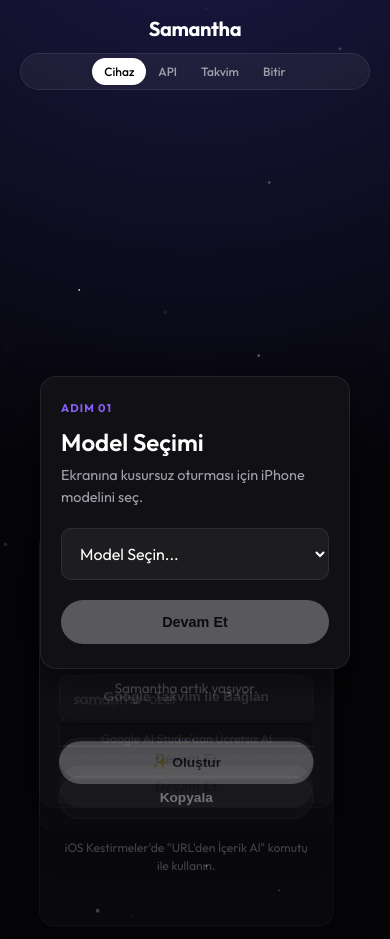
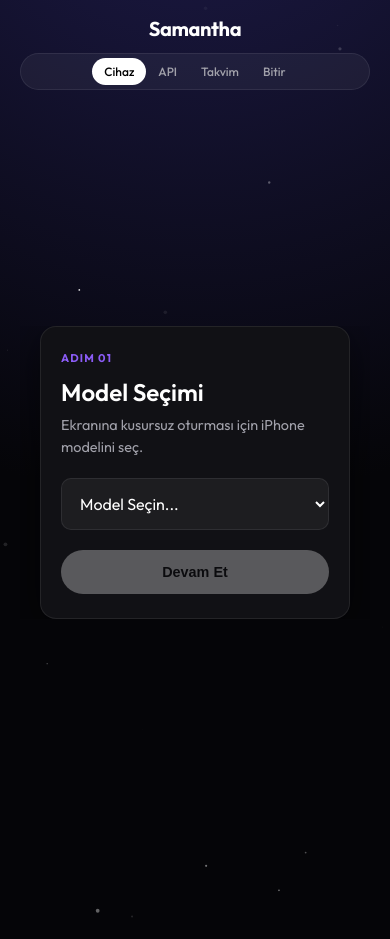
Before and after one commit to Nalende/icalwalpap, a Flask app: page / in a window 390 px wide. Run offline with Flask 3, Linux system fonts and the light colour scheme.

Commit message:
Update index.html

```diff
--- a/iCalendarPaper/templates/index.html
+++ b/iCalendarPaper/templates/index.html
@@ -380,24 +380,21 @@
             .card-wrapper {
                 width: 100%;
                 min-height: auto;
-                margin: 0;
-                position: absolute;
-                left: 0;
-                right: 0;
-                top: 50%;
-                transform: translateY(-50%);
+                margin: 0 auto 20px;
+                padding: 0 20px;
+                /* Hide inactive cards but maintain layout space */
+                max-height: 0;
+                overflow: hidden;
                 opacity: 0;
-                pointer-events: none;
-                transition: opacity 0.3s ease;
-                padding: 0 20px;
+                visibility: hidden;
+                transition: opacity 0.3s ease, max-height 0.3s ease, visibility 0.3s;
             }
 
             .card-wrapper.active {
-                position: relative;
-                top: auto;
-                transform: none;
+                max-height: 2000px;
+                /* Large enough to fit any card */
                 opacity: 1;
-                pointer-events: auto;
+                visibility: visible;
             }
 
             .glass-card {
```
